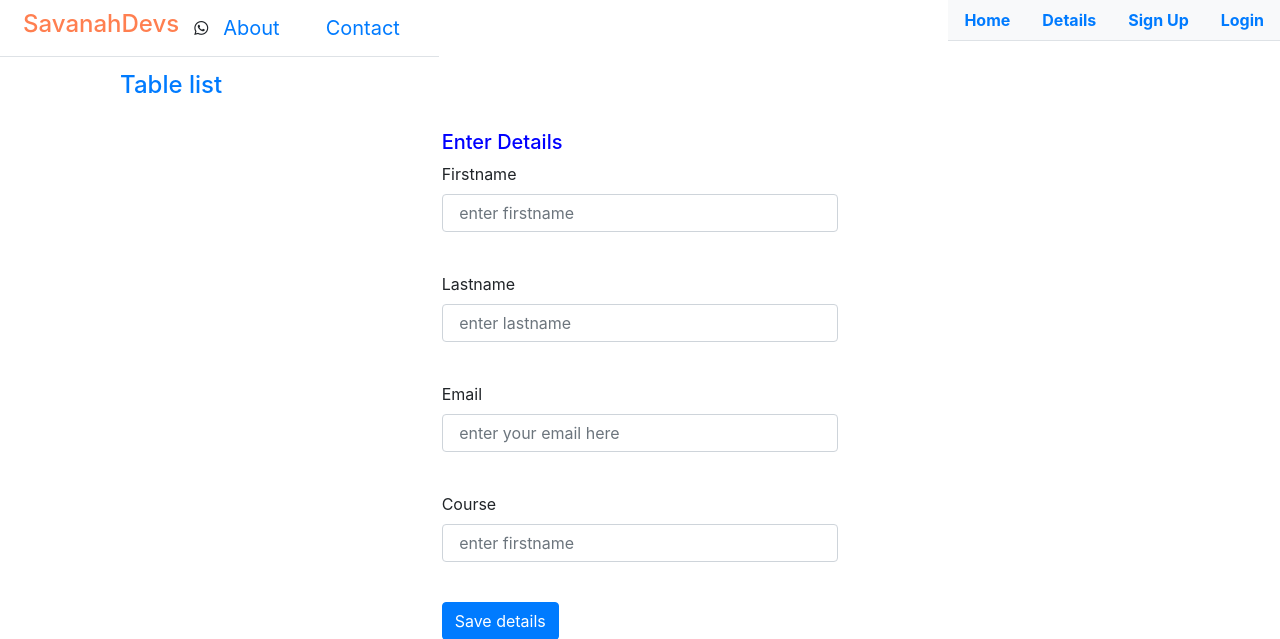
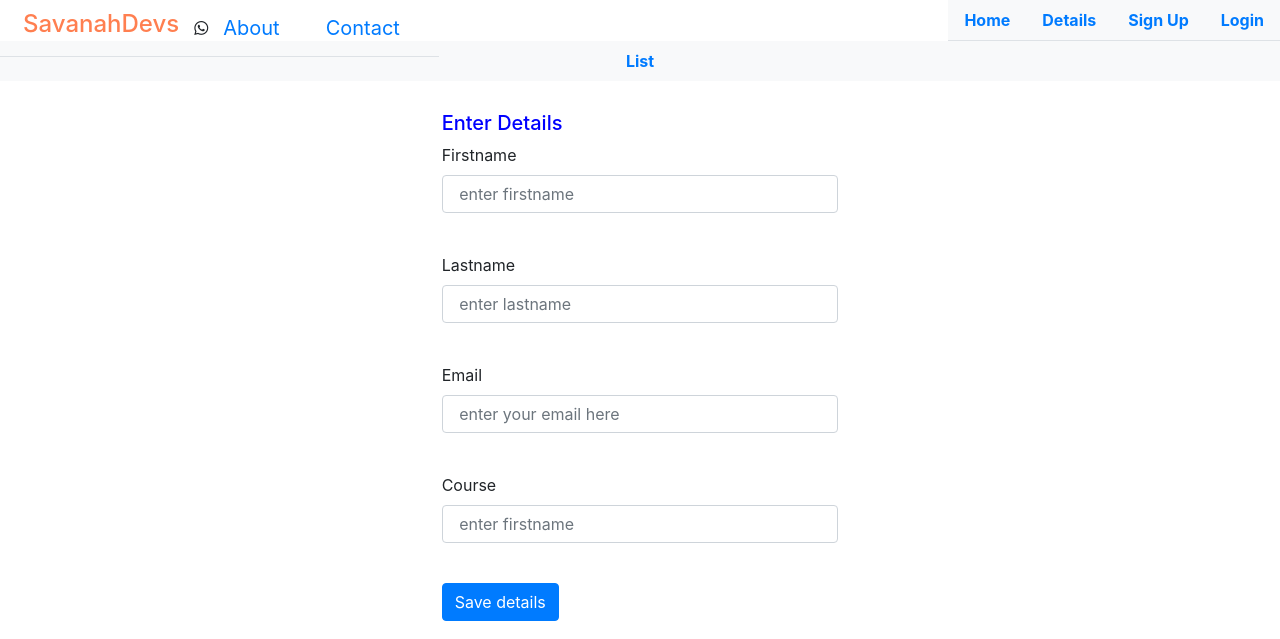
Before and after one commit to Ogola22/Formvalidations, a PHP site: page / in a window 1280 px wide. Shown: the top 639 px of the page. Run offline with PHP 8.4, Linux system fonts and the light colour scheme; some libraries are stand-ins or nearby versions.

Commit message:
modified links

```diff
--- a/index.php
+++ b/index.php
@@ -89,7 +89,11 @@ if(isset($_POST['submit'])){
 }
 ?>
 <body>
-    <a href="students.php"><h4 style="text-decoration: none; margin-top: 30px; padding-left: 120px;">Table list</h4></a>
+<ul class="nav justify-content-center bg-light font-weight-bold">
+  <li class="nav-item">
+    <a class="nav-link active" aria-current="page" href="students.php">List</a>
+  </li>
+</ul>
     <div class="col-md-4 offset-md-4 flex-fill">
         <h5 style="color: blue; margin-top: 30px; ">Enter Details</h5>
       <form action="index.php" method="POST">
--- a/students.php
+++ b/students.php
@@ -16,7 +16,11 @@ include('header.php');
 
     <div class="container">
         <h1 class="headings">All Students Details</h1>
-        <a href="index.php"><h4 style="text-decoration: none;">Add Student</h4></a>
+        <ul class="nav justify-content-center bg-light font-weight-bold">
+            <li class="nav-item">
+                <a class="nav-link active" aria-current="page" href="index.php">Add Student</a>
+            </li>
+        </ul>
         <table class="table table-hover table-bordered table sm" style="background-color: rgb(227, 242, 253, 0.7);">
             <tr>
                 <th>Firstname</th>
```
